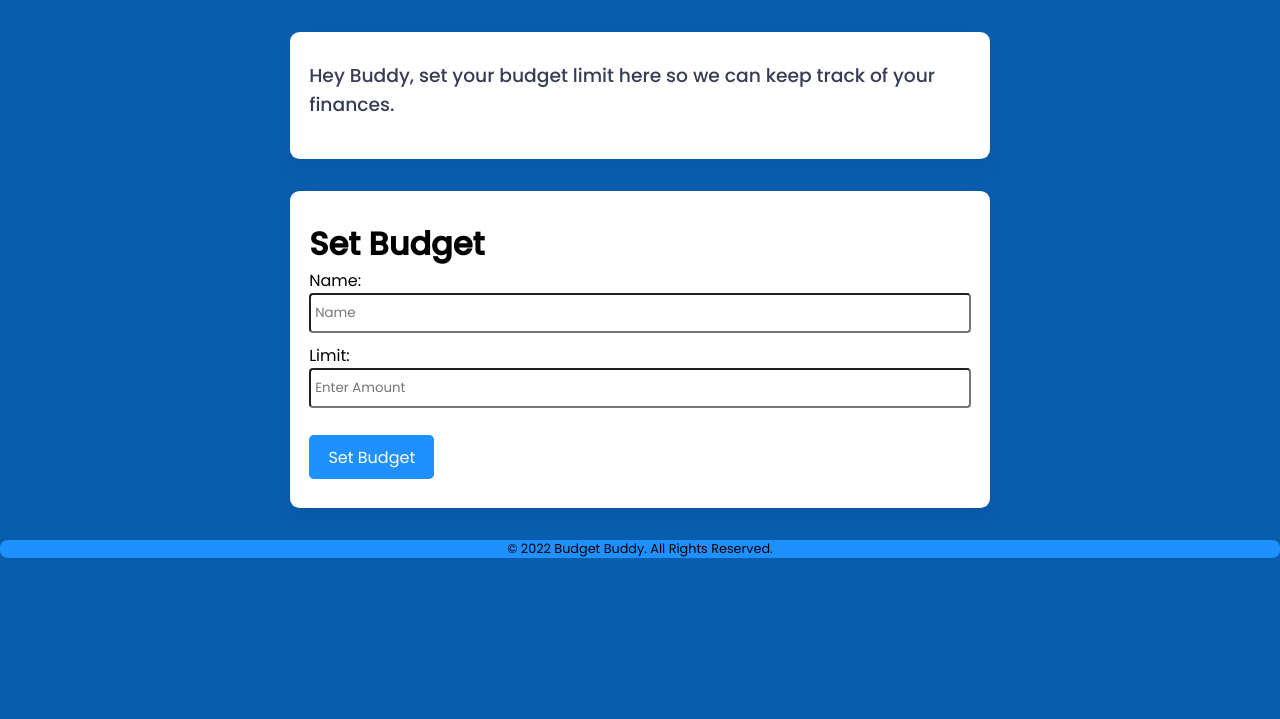
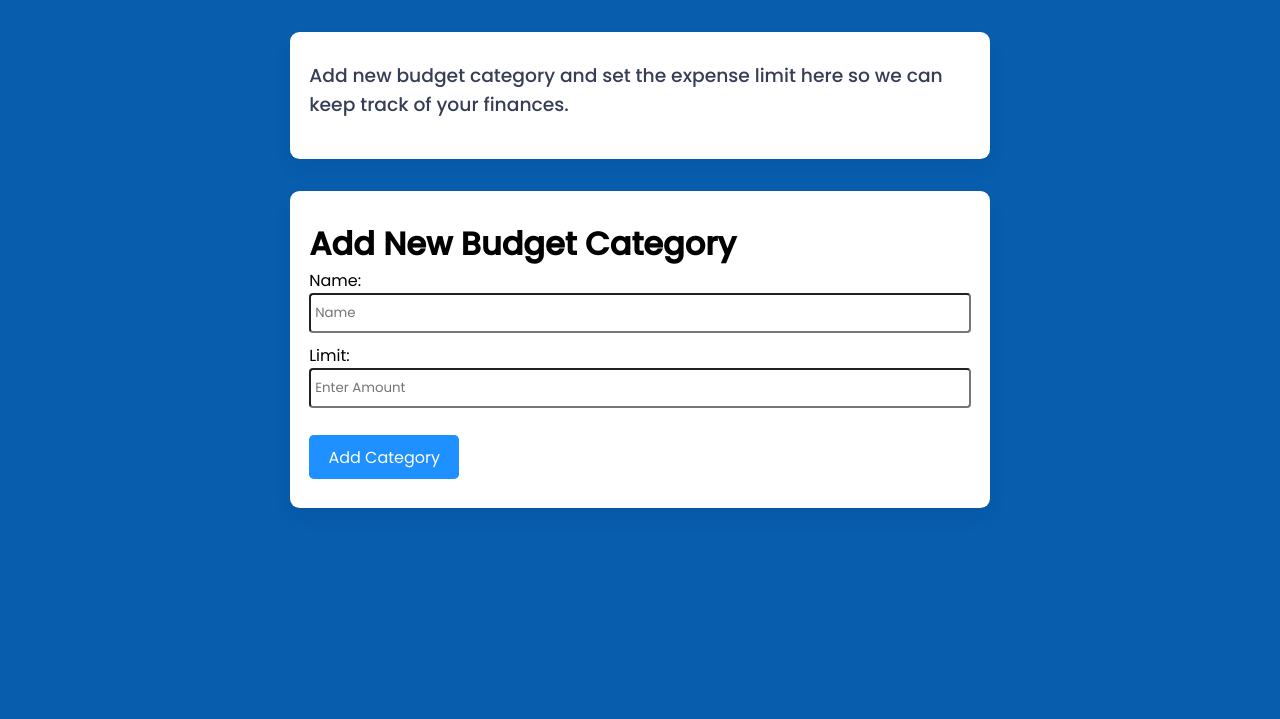
Before and after one commit to Vorix325/BudgetrBuddy, a PHP site: page /ex_starts/budget_page/budget_add.php in a window 1280 px wide. Shown: the part 80-799 px from the top of the page. Before the commit the page ends 638 px from the top, so only its background shows below. Run offline with PHP 8.4, Linux system fonts and the light colour scheme; data comes from the database, SQL or seed files in the repository; data that the repository does not hold is empty.

Commit message:
Add New Budget Category title, push footer down

```diff
--- a/budget_page/budget_add.php
+++ b/budget_page/budget_add.php
@@ -4,7 +4,7 @@
     <head>
         <meta name="viewport"
         content="width=device-width, initial-scale=1.0" />
-        <title>Add Budget Page</title>
+        <title>Add Budget Category</title>
 
         <!-- Google Font link -->
         <link
@@ -21,16 +21,16 @@
 
         <div class="wrapper">
             <div class="container">
-                <!-- To Add Budget -->
+                <!-- To Add Budget Category -->
                 <div class="welcome">
-                    <h3>Hey Buddy, set your budget limit here so we can keep track of your finances.</h3>
+                    <h3>Add new budget category and set the expense limit here so we can keep track of your finances.</h3>
                 </div>
             </div>
 
-            <!-- Set Budget -->
+            <!-- New Budget Catgory-->
             <div class="category-container">
             <main>
-                <h1>Set Budget</h1>
+                <h1>Add New Budget Category</h1>
                 <form action="." method="post" id="addCategory">
                     <input type="hidden" name="action" value="addCategory">
                     <input type ="hidden" name="userId" Value="<?php echo $userId; ?>"><!-- comment -->
@@ -42,12 +42,13 @@
                     <label>Limit:</label>
                     <input type="text" name="Limit" placeholder="Enter Amount" />
                     <br>
-                    <input class="submit" type="submit" value="Set Budget" />
+                    <input class="submit" type="submit" value="Add Category" />
                     <br>
                 </form>
             </main>
             </div>
         </div>
+        <br><br><br><br><br><br><br><br><br><br><br>
         <!-- Footer -->
         <?php include '../view/footer.php'; ?>
     </body>
```
